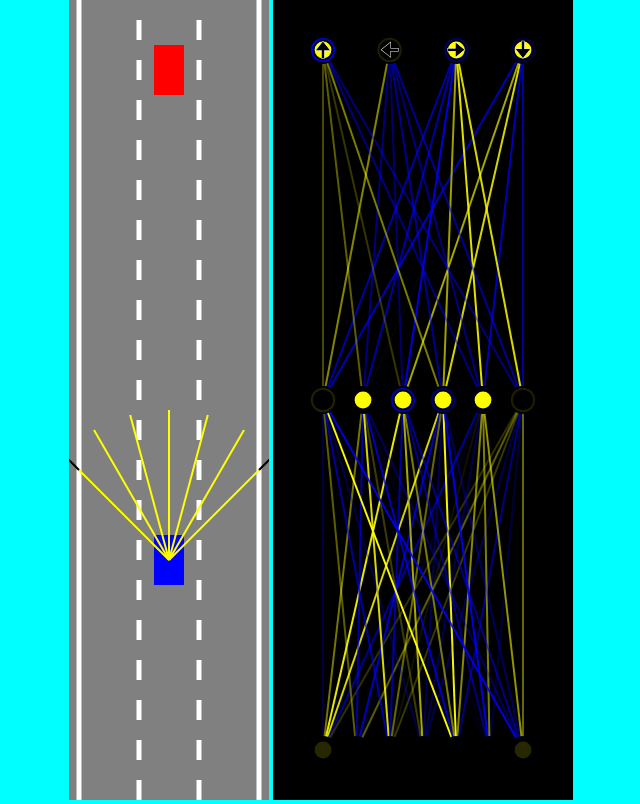
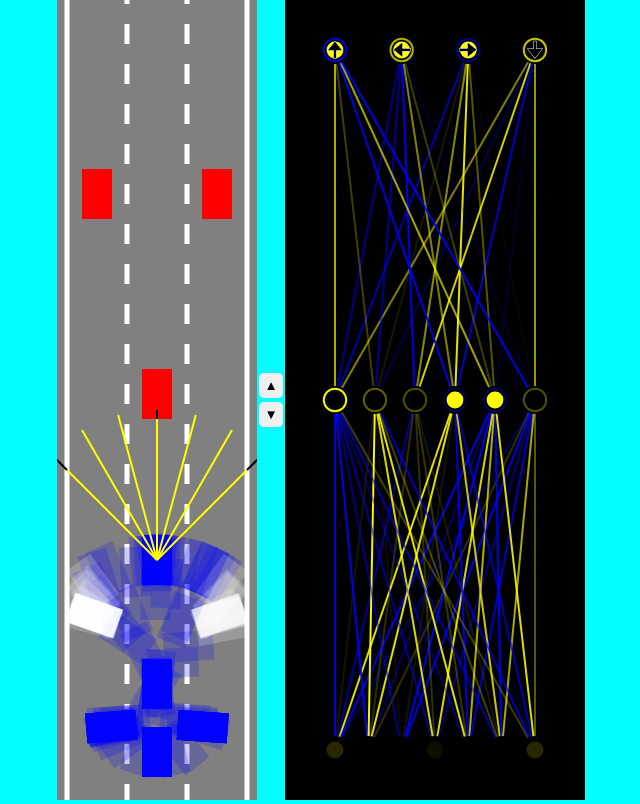
Before and after one commit to Codemod3/Self-Driving-car---Neural-Network, a plain HTML site: page index.html in a window 1280 px wide. Shown: the whole page, without its empty margins (319-959 px from the left). Drawn offline with Linux system fonts and the light colour scheme; animation ran at ten frames a second.

Commit message:
Added Parallelism

```diff
--- a/car.js
+++ b/car.js
@@ -37,7 +37,6 @@ class Car {
       this.sensor.update(roadBorders,traffic);
       const offsets = this.sensor.readings.map(s=>(s==null?0:1 - s.offset));
       const outputs = NeuralNetwork.feedForward(offsets,this.brain);
-      console.log(outputs);
 
       if(this.useBrain){
         this.controls.forward=outputs[0];
@@ -115,7 +114,7 @@ class Car {
     this.y -= Math.cos(this.angle) * this.speed;
   }
 
-  draw(ctx,color) {
+  draw(ctx,color,drawSensor=false) {
     if(this.damaged){
         ctx.fillStyle = "white";
     }
@@ -132,7 +131,7 @@ class Car {
 
     // Draw polygon outline for debugging
 
-    if(this.sensor){
+    if(this.sensor && drawSensor){
       this.sensor.draw(ctx);
     }
 
--- a/index.html
+++ b/index.html
@@ -5,6 +5,10 @@
     </head>
     <body>
         <canvas id="carCanvas"></canvas>
+        <div id="verticalButton">
+            <button onclick="save()">▲</button>
+            <button onclick="discard()">▼</button>
+        </div>
         <canvas id="networkCanvas"></canvas>
         <script src="visualizer.js"></script>
         <script src="network.js"></script>
--- a/script.js
+++ b/script.js
@@ -11,35 +11,71 @@ const carCtx = carCanvas.getContext("2d"); // we  are giving access to ctx of al
 
 const networkCtx = networkCanvas.getContext("2d");
 const road = new Road(carCanvas.width/2,carCanvas.width*0.9)
-const car = new Car(road.getLanecenter(1), 100, 30, 50, "AI");
+const N = 500;
+const cars = generateCars(N);
+let bestCar = cars[0];
+if(localStorage.getItem("bestBrain")){
+    for(let i=0;i<cars.length;i++){
+        bestCar.brain = JSON.parse(
+            localStorage.getItem("bestBrain")
+        );
+    }
+}
 const traffic = [
-    new Car(road.getLanecenter(1), -300, 30, 50, "DUMMY", 2),
+    new Car(road.getLanecenter(1), -100, 30, 50, "DUMMY", 2),
+    new Car(road.getLanecenter(0), -300, 30, 50, "DUMMY", 2),
+    new Car(road.getLanecenter(2), -300, 30, 50, "DUMMY", 2)
 ];
 
-car.draw(carCtx);
 
 animate();
+
+function save(){
+    localStorage.setItem("bestBrain",JSON.stringify(cars[0].brain));
+}
+
+function discard(){
+    localStorage.removeItem("bestBrain");
+}
+function generateCars(N){
+    const cars = [];
+    for(let i=1;i<=N;i++){
+        cars.push(new Car(road.getLanecenter(1), 100, 30, 50, "AI"));
+    }
+    return cars;
+}
+
 
 function animate(time){
     for(let i=0;i<traffic.length;i++){
         traffic[i].update(road.borders,[]);
     }
-    car.update(road.borders,traffic);
+    for(let i=0;i<cars.length;i++){
+        cars[i].update(road.borders,traffic);
+    }
+
+    //this is the function to get the best car
+    //fittness function, there its the max distance wont work for curved roads
+    const bestCar = cars.find(c=>c.y==Math.min(...cars.map(c=>c.y)));
     carCanvas.height = window.innerHeight;
     networkCanvas.height = window.innerHeight;
 
     //add a camera on the car for the roads to move
     carCtx.save();
-    carCtx.translate(0,-car.y+carCanvas.height*0.7)
+    carCtx.translate(0,-bestCar.y+carCanvas.height*0.7)
 
     road.draw(carCtx);
     for(let i=0;i<traffic.length;i++){
         traffic[i].draw(carCtx,"red");
     }
-    car.draw(carCtx,"blue");
-
+    carCtx.globalAlpha=0.2;
+    for(let i=0;i<cars.length;i++){
+        cars[i].draw(carCtx,"blue");
+    }
+    carCtx.globalAlpha=1;
+    bestCar.draw(carCtx,"blue",true);
     carCtx.restore();
     networkCtx.lineDashOffset=-time/50;
-    Visualizer.drawNetwork(networkCtx,car.brain);
+    Visualizer.drawNetwork(networkCtx,bestCar.brain);
     requestAnimationFrame(animate);
 }
--- a/style.css
+++ b/style.css
@@ -2,7 +2,9 @@ body{
     margin:0;
     background-color: aqua;
     overflow: hidden;
-    text-align: center;
+    display: flex;
+    justify-content: center;
+    align-items: center;
 }
 #carCanvas{
     background-color: grey;
@@ -10,3 +12,18 @@ body{
 #networkCanvas{
     background-color: black;
 }
+#verticalButton{
+    display: flex;
+    flex-direction: column;
+}
+
+button{
+    border: none;
+    border-radius: 5px;
+    padding: 5px;
+    margin: 2px;
+    cursor: pointer;
+}
+button:hover{
+    background: blue;
+}
```
